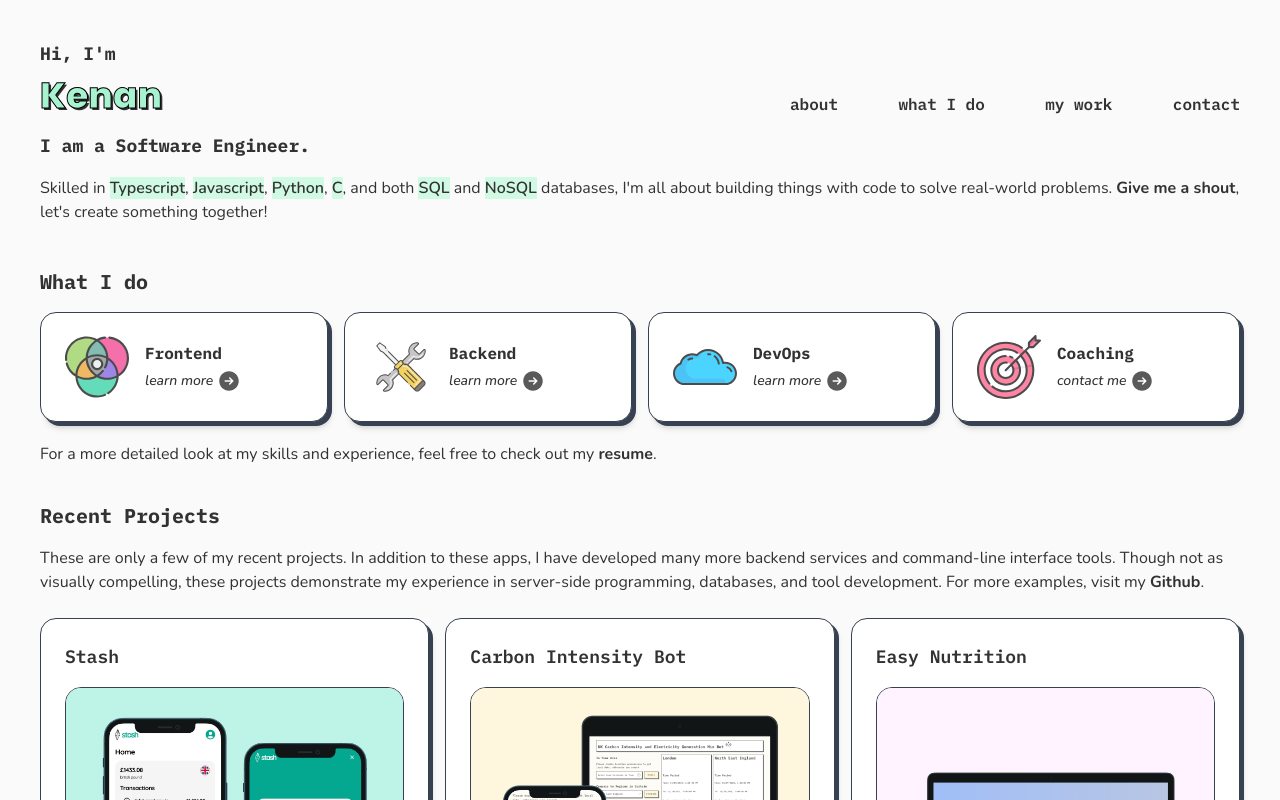
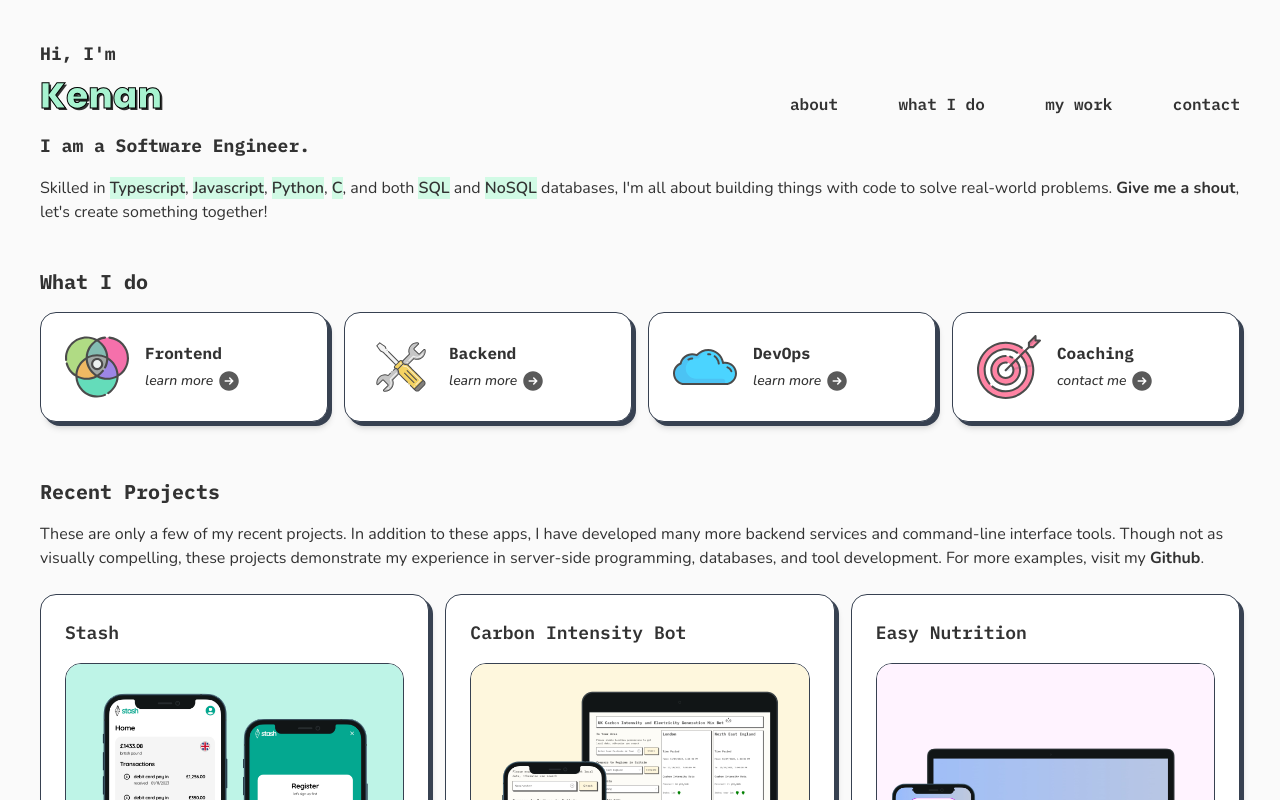
Before and after one commit to kgarayev/portfolio, a Next.js app: page / in a window 1280 px wide. Shown: the top 800 px of the page. Built offline with nearby package versions, Linux system fonts and the light colour scheme; a web font is replaced by a local one.

Commit message:
Update Work.tsx

```diff
--- a/src/components/Work.tsx
+++ b/src/components/Work.tsx
@@ -40,7 +40,7 @@ const Work = forwardRef<HTMLDivElement>((props, ref) => {
         </div>
       </div>
 
-      <div className="font-nunito pl-5">
+{/*       <div className="font-nunito pl-5">
         For a more detailed look at my skills and experience, feel free to check
         out my{" "}
         <span className="cursor-pointer hover:underline font-bold">
@@ -53,7 +53,7 @@ const Work = forwardRef<HTMLDivElement>((props, ref) => {
           </a>
         </span>
         .
-      </div>
+      </div> */}
     </div>
   );
 });
```
